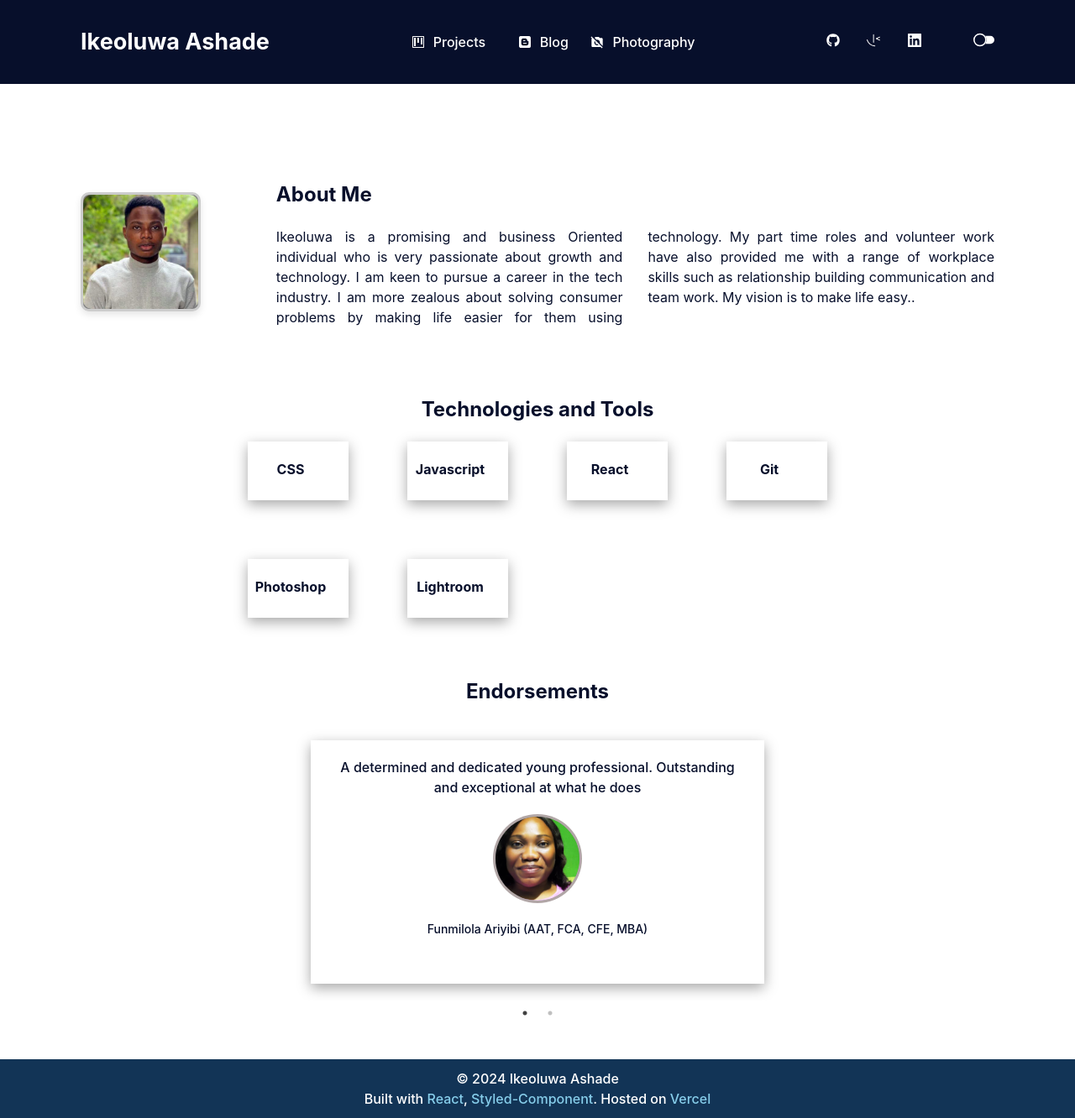
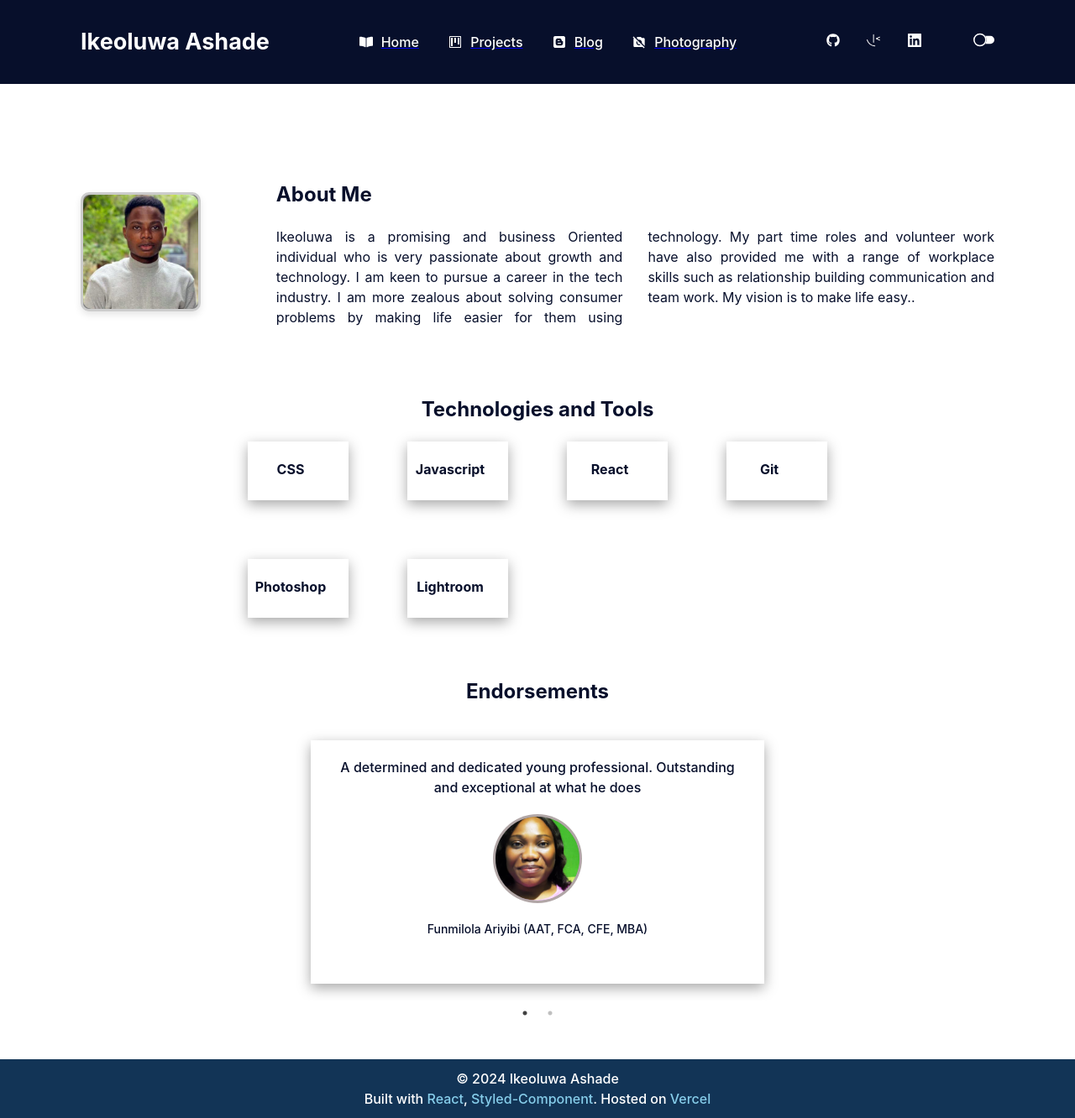
Before and after one commit to IkeoluwaAshade/ikeoluwaashade.com, a React (Vite) app: page / in a window 1280 px wide. Shown: the whole page at 84% size. Built offline with nearby package versions, Linux system fonts and the light colour scheme.

Commit message:
Desktop routing

```diff
--- a/package.json
+++ b/package.json
@@ -15,7 +15,7 @@
     "react-bootstrap": "^2.10.2",
     "react-dom": "^18.2.0",
     "react-icons": "^5.2.1",
-    "react-router-dom": "^6.23.1",
+    "react-router-dom": "^6.24.0",
     "react-slick": "^0.30.2",
     "slick-carousel": "^1.8.1",
     "styled-components": "^6.1.11"
--- a/src/App.jsx
+++ b/src/App.jsx
@@ -1,7 +1,6 @@
 import React from 'react'
-import LandingPage from './pages/Home/LandingPage'
-import Blog from './pages/Blog/Blog';
-import Project from './pages/Projects/Project';
+import { RouterProvider } from 'react-router-dom';
+import { mainRoute } from './Router/Router';
 
 import "slick-carousel/slick/slick.css";
 import "slick-carousel/slick/slick-theme.css";
@@ -10,9 +9,7 @@ import "slick-carousel/slick/slick-theme.css";
 const App = () => {
   return (
     <div>
-        <LandingPage />
-        {/* <Blog /> */}
-        {/* <Project /> */}
+        <RouterProvider router={mainRoute} />
     </div>
   )
 }
--- /dev/null
+++ b/src/Router/Router.jsx
@@ -0,0 +1,34 @@
+import { createBrowserRouter } from "react-router-dom";
+import WebLayout from "../components/layout/WebLayout";
+import Home from "../pages/Home/Home";
+import Project from "../pages/Projects/Project";
+import Blog from "../pages/Blog/Blog";
+import Photography from '../pages/Photography/Photography'
+
+export const mainRoute = createBrowserRouter ([
+    {
+        element: <WebLayout />,
+        children: [
+            {
+                path: '/',
+                index: true,
+                element: <Home />,
+            },
+
+            {
+                path: '/project',
+                element: <Project />,
+            },
+
+            {
+                path: '/blog',
+                element: <Blog />,
+            },
+
+            {
+                path: '/photography',
+                element: <Photography />,
+            }
+        ]
+    }
+])
--- /dev/null
+++ b/src/components/layout/WebLayout.jsx
@@ -0,0 +1,15 @@
+import { Outlet } from "react-router-dom";
+import Header from "../static/HeaderSection";
+import Footer from "../static/FooterSection";
+
+const WebLayout = () => {
+    return (
+        <div>
+            <Header />
+            <Outlet />
+            <Footer />
+        </div>
+    )
+}
+
+export default WebLayout;
--- a/src/components/static/HeaderSection.jsx
+++ b/src/components/static/HeaderSection.jsx
@@ -19,6 +19,8 @@ import { lightTheme, darkTheme } from '../block/Themes/themes';
 
 import { FiMenu, FiX } from 'react-icons/fi';
 import SideBar from './SideBar';
+
+import { Link } from 'react-router-dom';
 
 
 
@@ -49,20 +51,34 @@ const Header = () => {
                     </MenuIcon> */}
 
                     <NavDiv /* isOpen={isMenuOpen} */ >
+
+                        <Link to='/'>
                             <Nav>
-                            <VscProject />
-                            <a href="#" target='_blank' rel="noopener noreferrer">Projects</a>
+                                <FaBookOpen color='white' />
+                                <span>Home</span>
                             </Nav>
+                        </Link>
 
+                        <Link to='project'>
                             <Nav>
-                            <FaBlogger />
-                            <a href="https://ikeoluwaashade.blogspot.com/" target='_blank' rel="noopener noreferrer">Blog</a>
+                                <VscProject color='white' />
+                                <span>Projects</span>
                             </Nav>
+                        </Link>
 
+                        <Link to='blog'>
                             <Nav>
-                            <MdNoPhotography />
-                            <a href="#" target='_blank' rel="noopener noreferrer">Photography</a>
+                                <FaBlogger color='white' />
+                                <span>Blog</span>
                             </Nav>
+                        </Link>
+
+                        <Link to='photography'>
+                            <Nav>
+                                <MdNoPhotography color='white' />
+                                <span>Photography</span>
+                            </Nav>
+                        </Link>
                     </NavDiv>
 
                     <Socials /* isOpen={isMenuOpen} */>
@@ -145,7 +161,7 @@ const Logo = styled.h1`
 
 const NavDiv = styled.div`
     color: ${({ theme }) => theme.text};
-    min-width: 350px;
+    min-width: 520px;
     height: 40px;
     font-weight: 500;
     display: flex;
@@ -172,7 +188,7 @@ const Nav = styled.nav`
     align-items: center;
     transition: all 350ms;
 
-    a {
+    span {
         color: ${({ theme }) => theme.text};
         text-decoration: none;
         margin-left: 10px;
--- a/src/pages/Blog/Blog.jsx
+++ b/src/pages/Blog/Blog.jsx
@@ -1,9 +1,41 @@
 import React from 'react'
+import styled from 'styled-components'
 
 const Blog = () => {
   return (
-    <div>Blog</div>
+    <Container>
+      <Wrapper>
+        <h6>Coming soon!!!</h6>
+      </Wrapper>
+    </Container>
   )
 }
 
 export default Blog
+
+const Container = styled.div`
+  background-color: gray;
+  width: 100%;
+  height: 100vh;
+
+  display: flex;
+  justify-content: center;
+  align-items: center;
+`
+
+const Wrapper = styled.div`
+  /* background-color: red; */
+  width: 85%;
+
+  display: flex;
+  justify-content: center;
+  align-items: center;
+
+  h6 {
+    font-size: 70px;
+  }
+`
+
+// const Container = styled.div`
+
+// `
--- a/src/pages/Home/LandingPage.jsx
+++ b/src/pages/Home/Home.jsx
@@ -1,14 +1,16 @@
 import React, { useState } from 'react';
 import { ThemeProvider } from 'styled-components';
-import { GlobalStyles } from '../../components/block/Themes/GlobalStyles';
-import { lightTheme, darkTheme } from '../../components/block/Themes/themes';
-import HeaderSection from '../../components/static/HeaderSection';
+
 import HeroSection from './HeroSection';
 import TechnologySection from './TechnologySection';
 import EndorsementSection from './EndorsementSection';
 import FooterSection from '../../components/static/FooterSection';
 
-const LandingPage = () => {
+import { GlobalStyles } from '../../components/block/Themes/GlobalStyles';
+import { lightTheme, darkTheme } from '../../components/block/Themes/themes';
+
+
+const Home = () => {
 
     const [theme, setTheme] = useState('light');
     const themeMode = theme === 'light' ? lightTheme : darkTheme;
@@ -20,7 +22,6 @@ const LandingPage = () => {
   return (
     <ThemeProvider theme={themeMode}>
         <GlobalStyles />
-        <HeaderSection toggleTheme={toggleTheme} theme={theme} />
         <HeroSection />
         <TechnologySection />
         <EndorsementSection />
@@ -29,4 +30,4 @@ const LandingPage = () => {
   )
 }
 
-export default LandingPage
+export default Home
--- a/src/pages/Photography/Photography.jsx
+++ b/src/pages/Photography/Photography.jsx
@@ -1,9 +1,37 @@
 import React from 'react'
+import styled from 'styled-components'
 
 const Photography = () => {
   return (
-    <div>Photography</div>
+    <Container>
+      <Wrapper>
+        <h1>Coming soon</h1>
+      </Wrapper>
+    </Container>
   )
 }
 
 export default Photography
+
+const Container = styled.div`
+  background-color: gray;
+  width: 100%;
+  height: 100vh;
+
+  display: flex;
+  justify-content: center;
+  align-items: center;
+`
+
+const Wrapper = styled.div`
+  /* background-color: red; */
+  width: 85%;
+
+  display: flex;
+  justify-content: center;
+  align-items: center;
+
+  h1 {
+    font-size: 70px;
+  }
+`
--- a/src/pages/Projects/Project.jsx
+++ b/src/pages/Projects/Project.jsx
@@ -2,7 +2,6 @@ import React from 'react'
 import styled from 'styled-components'
 import SingleProject from '../../components/block/SingleProject'
 import Dp from '../../assets/Dp.jpg'
-// import { Container } from 'react-bootstrap'
 
 const Project = () => {
 
```
Also changed, not shown: 1 other file (tests, documents, lock files or other folders). Lines whose indentation alone changed are shown as unchanged.
